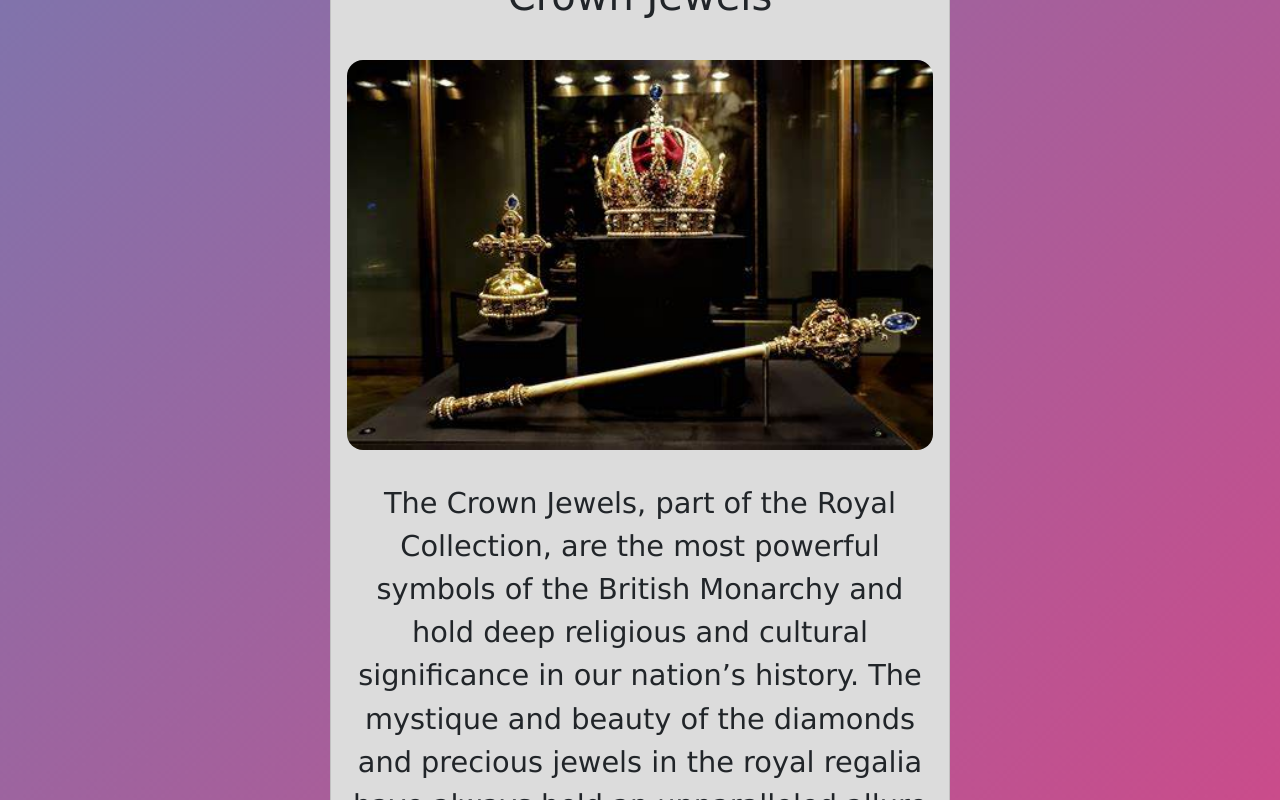
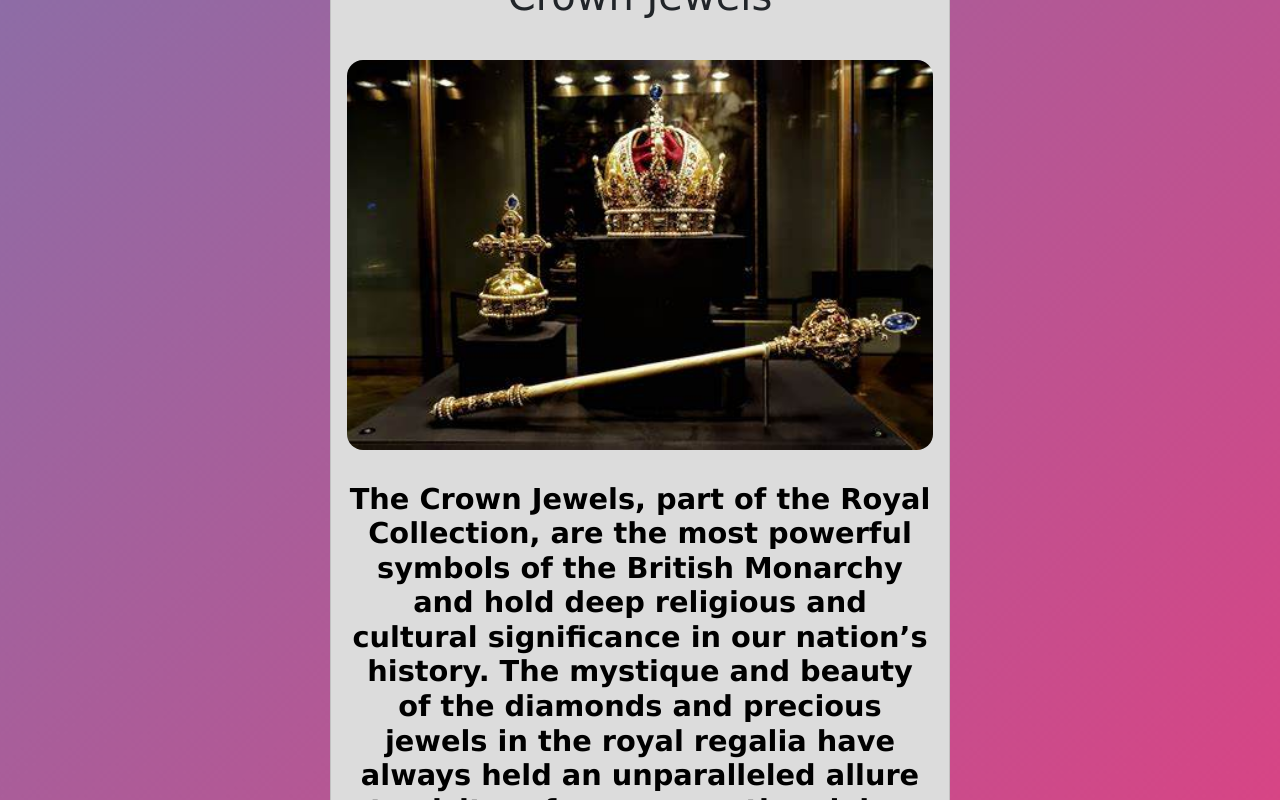
Before and after one commit to aliktb/team-instinct-cinema-project, a React (Create React App) app in the folder cinema-project-app/client/: page /Places_to_go in a window 1280 px wide. Shown: the part 2000-2800 px from the top of the page. Built offline with nearby package versions, Linux system fonts and the light colour scheme.

Commit message:
changed to h4 tag

```diff
--- a/cinema-project-app/client/src/pages/PlacesToGo.jsx
+++ b/cinema-project-app/client/src/pages/PlacesToGo.jsx
@@ -84,7 +84,7 @@ const PlacesToGo = () => {
               alt="Crown Jewels"
             />
             <CardText
-              tags="h4"
+              tag="h4"
               style={{
                 paddingTop: "2rem",
                 fontSize: "1.8rem",
@@ -122,7 +122,7 @@ const PlacesToGo = () => {
               alt="Harry Potter World"
             />
             <CardText
-              tags="h4"
+              tag="h4"
               style={{
                 paddingTop: "2rem",
                 fontSize: "1.8rem",
@@ -157,7 +157,7 @@ const PlacesToGo = () => {
               alt="China Town"
             />
             <CardText
-              tags="h4"
+              tag="h4"
               style={{
                 paddingTop: "2rem",
                 fontSize: "1.8rem",
@@ -192,7 +192,7 @@ const PlacesToGo = () => {
               alt="British Museum"
             />
             <CardText
-              tags="h4"
+              tag="h4"
               style={{
                 paddingTop: "2rem",
                 fontSize: "1.8rem",
```
